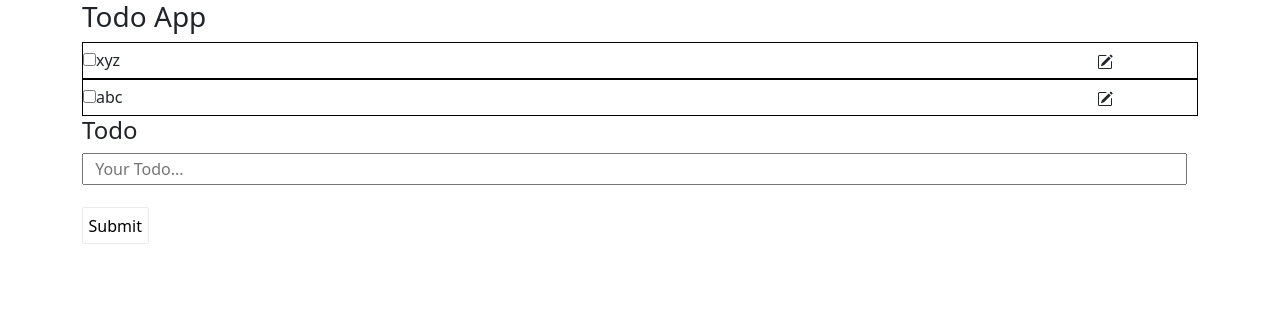
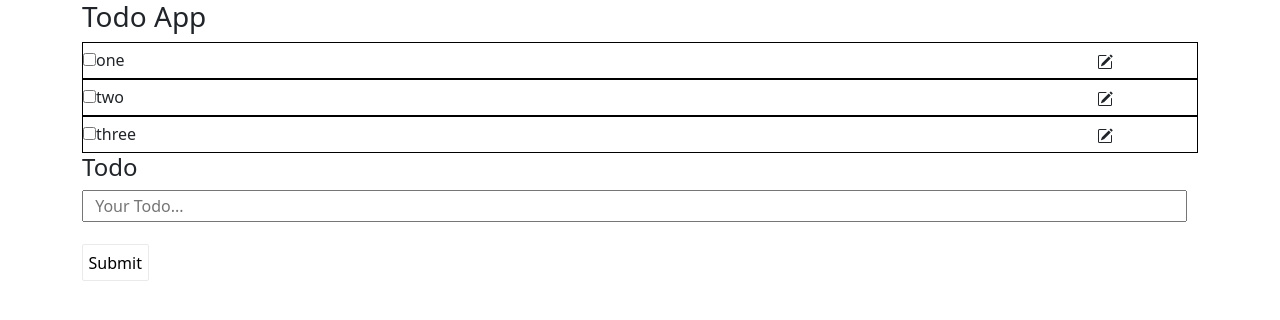
Before and after one commit to PuniaMohit/create-react-app, a React (Create React App) app: page / in a window 1280 px wide. Shown: the top 320 px of the page. Built offline with nearby package versions, Linux system fonts and the light colour scheme.

Commit message:
after changes suggested by sir

```diff
--- a/src/components/Input/input.js
+++ b/src/components/Input/input.js
@@ -1,7 +1,7 @@
 import { useEffect, useState } from "react";
 import "./input.css";
 
-const TodoAddTaskInput = ({ updateTodo, todoTaskForEditing }) => {
+const TodoAddTaskInput = ({ updateTodo, todoTaskForEditing, takingPresentInputValue}) => {
   const [input, setInput] = useState("");
   const [colorAddTaskInputBorder, setColorAddTaskInputBorder] = useState(false);
 
@@ -15,6 +15,7 @@ const TodoAddTaskInput = ({ updateTodo, todoTaskForEditing }) => {
       updateTodo(value);
     }
   };
+
 
   useEffect(() => {
     setInput(todoTaskForEditing);
@@ -30,6 +31,7 @@ const TodoAddTaskInput = ({ updateTodo, todoTaskForEditing }) => {
         type="text"
         onChange={(event) => {
           setInput(event.target.value);
+          takingPresentInputValue(event.target.value)
         }}
         value={input}
         placeholder="Your Todo..."
--- a/src/components/List/list.js
+++ b/src/components/List/list.js
@@ -6,10 +6,12 @@ import * as Icon from "react-bootstrap-icons";
 
 const TodoList = () => {
   const [list, setList] = useState([
-    { name: "xyz", complete: false },
-    { name: "abc", complete: false },
+    { name: "one", complete: false },
+    { name: "two", complete: false },
+    { name: "three", complete: false },
   ]);
   const [todoTaskForEditing, setTodoTaskForEditing] = useState("");
+  const [previousTaskBeforeChange, setPreviousTaskBeforeChange] = useState("")
   const showTaskCompleted = (complete, index) => (event) => {
     const { checked } = event.target;
     let newArr = list.map((item, i) => {
@@ -31,20 +33,36 @@ const TodoList = () => {
   };
 
   const updateTodo = (value) => {
-    setList([...list, { name: value, complete: false }]);
+    console.log(previousTaskBeforeChange)
+    console.log(todoTaskForEditing)
+    let newArr=list.map((element, index) => {
+      if (element.name === previousTaskBeforeChange) {
+        return {name: todoTaskForEditing, complete:false}
+            }
+      else{
+        return element
+      }
+    })
+    // setList([...list, { name: value, complete: false }]);
+    setList(newArr)
   };
+
+  console.log(list)
+
+
+  const takingPresentInputValue = (value) => {
+    setTodoTaskForEditing(value)
+  }
 
   const editTodo = (index) => {
     const taskValue = list[index].name;
-    setList(list.filter((item) => item.name !== taskValue));
+    setPreviousTaskBeforeChange(taskValue);
     setTodoTaskForEditing(taskValue);
   };
-
   return (
     <div>
       {list.map((element, index) => {
-        return (
-          <div className="list" key={index}>
+        return <div className="list" key={index}>
           <div>
             <input
               type="checkbox"
@@ -53,17 +71,16 @@ const TodoList = () => {
               onClick={showTaskCompleted("complete", index)}
               key={index}
             />
-              <label for={index}>{element.name}</label>
+            <label htmlFor={index}>{element.name}</label>
           </div>
           <div>
             <Icon.PencilSquare
               className="edit-button"
+              title="Edit"
               onClick={() => {
                 editTodo(index);
               }}
-              >
-                Edit
-              </Icon.PencilSquare>
+            />
             {element.complete ? (
               <button className="clickShowButton">Complete</button>
             ) : (
@@ -71,12 +88,14 @@ const TodoList = () => {
             )}
           </div>
         </div>
-        );
-      })}
+      }
+      )
+      }
       <h4>Todo</h4>
       <TodoAddTaskInput
         updateTodo={updateTodo}
         todoTaskForEditing={todoTaskForEditing}
+        takingPresentInputValue={takingPresentInputValue}
       />
     </div>
   );
```
Lines whose indentation alone changed are shown as unchanged.
